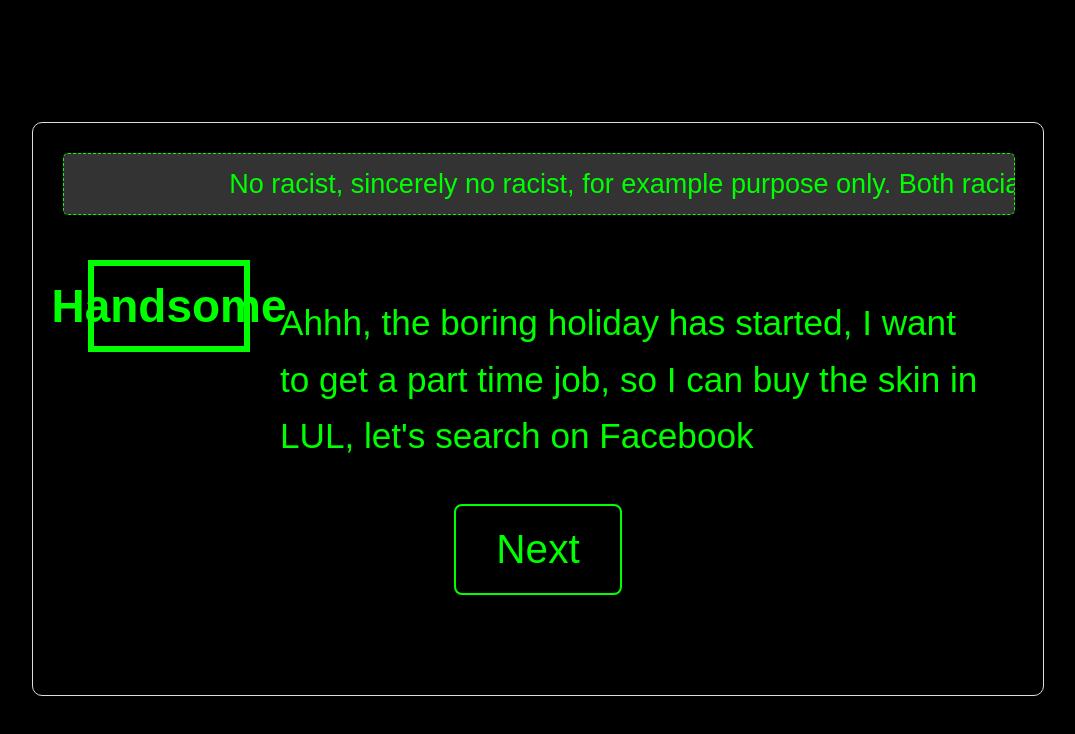
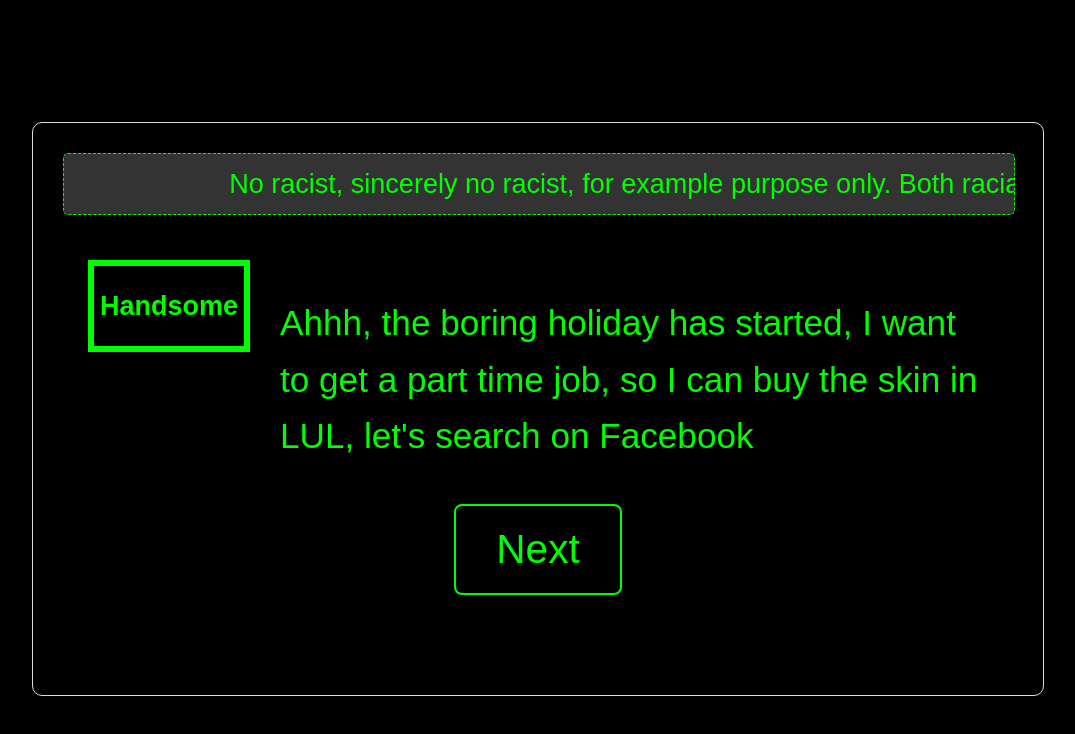
Before and after one commit to jxinn93/CyberSifu, a React (Vite) app in the folder cybersifu-frontend/: page /scenario3 in a window 1280 px wide. Shown: the top 734 px of the page, without its empty margins (102-1177 px from the left). Built offline with nearby package versions, Linux system fonts and the light colour scheme.

Commit message:
.handsome-box font-size changed from 1.7 to 1.0em

```diff
--- a/cybersifu-frontend/src/Pages/Scenario3Page.css
+++ b/cybersifu-frontend/src/Pages/Scenario3Page.css
@@ -73,7 +73,7 @@
     background-color: black; /* Background is black */
     color: #0f0; /* Text "Handsome" is bright green */
     font-weight: bold;
-    font-size: 1.7em; /* Larger font */
+    font-size: 1.0em; /* Larger font */
     flex-shrink: 0;
 }
 
```
